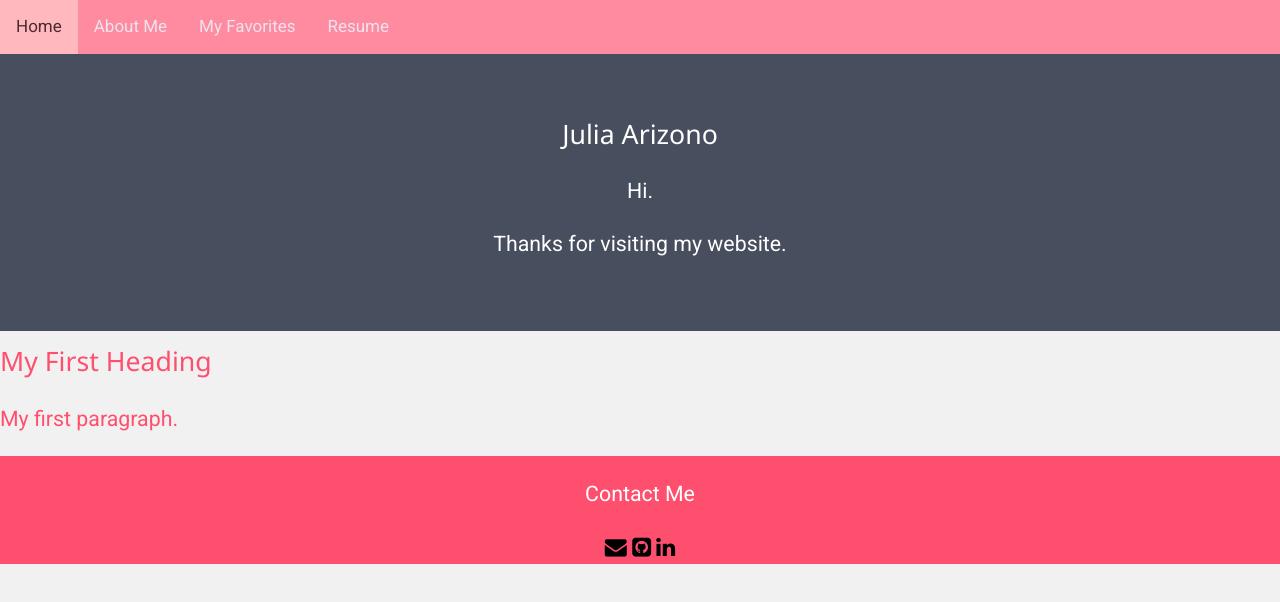
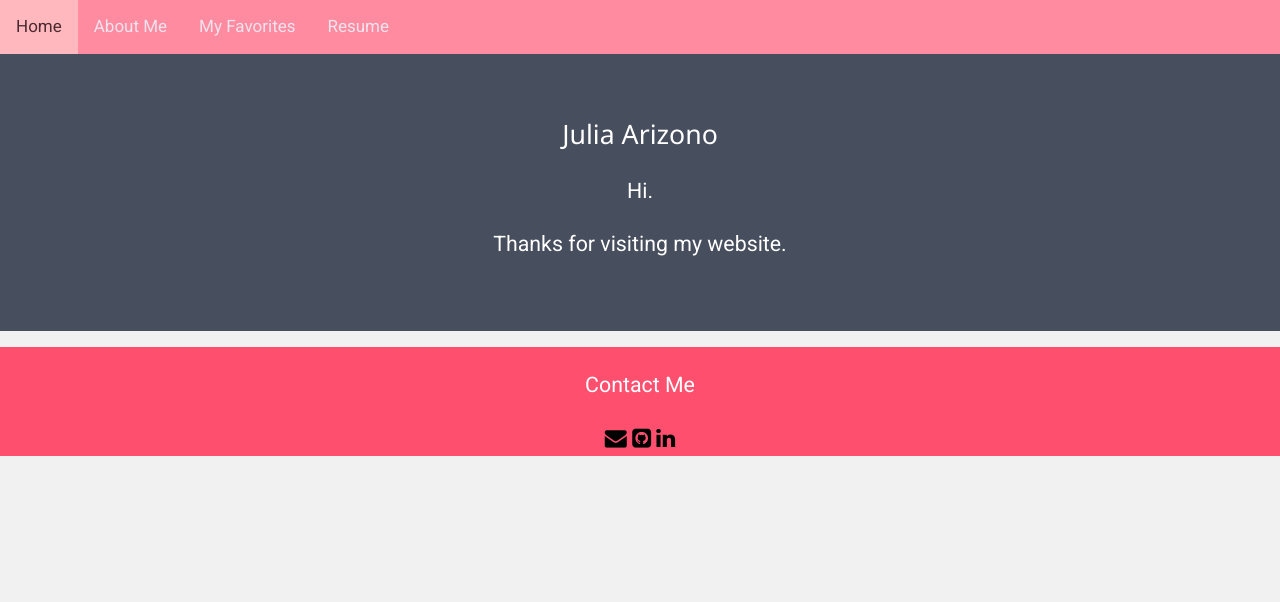
Before and after one commit to jarizono/Personal-Website, a plain HTML site: page index.html in a window 1280 px wide. Drawn offline with nearby package versions, Linux system fonts and the light colour scheme.

Commit message:
Update index.html

```diff
--- a/index.html
+++ b/index.html
@@ -29,11 +29,6 @@
         <p>Thanks for visiting my website.</p>
     </div>
 
-    <body>
-        <h1>My First Heading</h1>
-        <p>My first paragraph.</p>
-    </body>
-
     <footer class="w3-container w3-pink w3-center w3-margin-top">
         <p>Contact Me</p>
         <a href="mailto:jarizono6@gatech.edu"><i class="fa fa-envelope w3-hover-opacity"></i></a>
```
